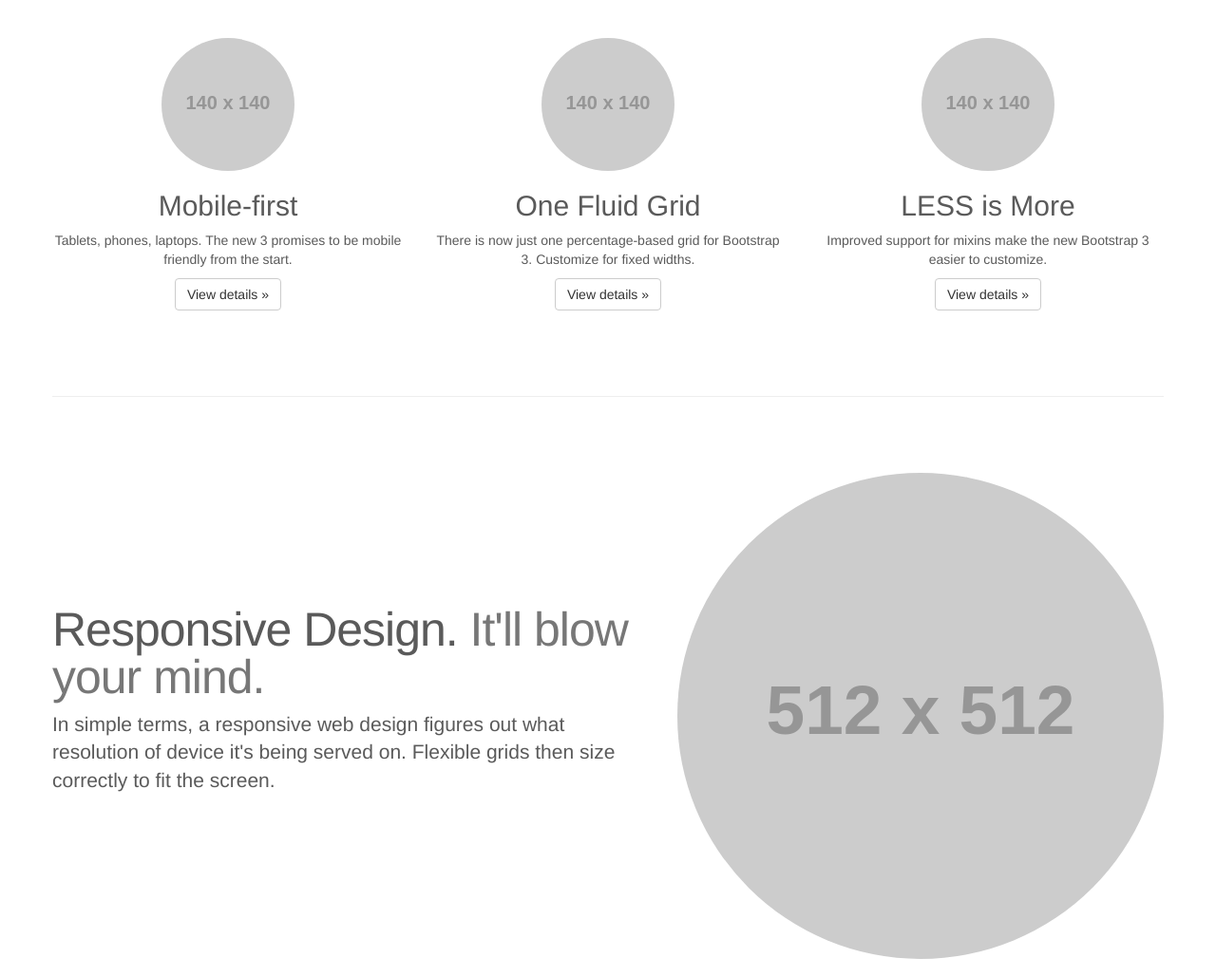
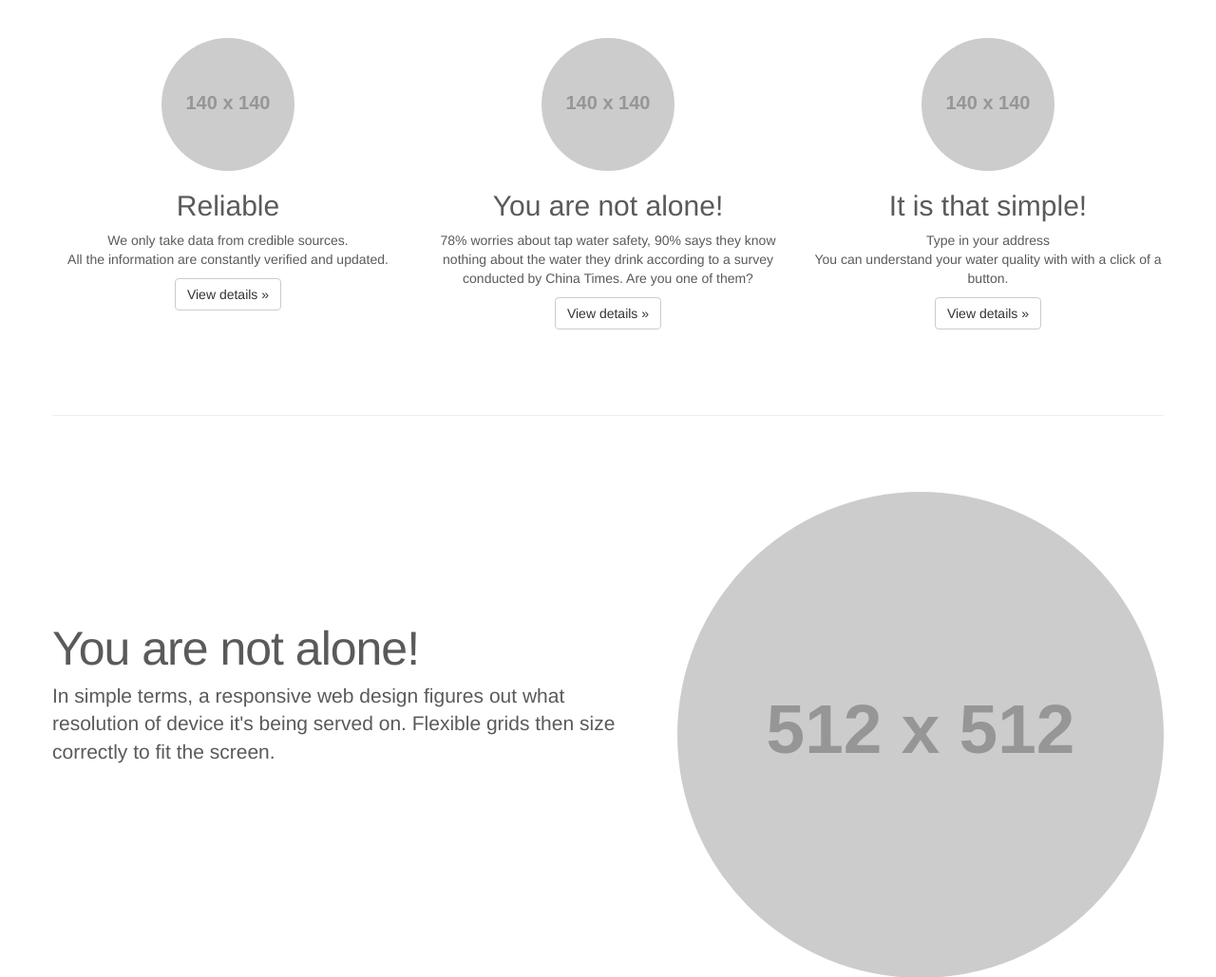
Before and after one commit to cckit/myh2o, a PHP site: page /home.php in a window 1280 px wide. Shown: the part 420-1449 px from the top of the page at 95% size. Run offline with PHP 8.4, Linux system fonts and the light colour scheme; grey boxes labelled with a size stand in for pictures from a placeholder-image service; some libraries are stand-ins or nearby versions.

Commit message:
Changed content of Home page

```diff
--- a/home.php
+++ b/home.php
@@ -26,8 +26,8 @@
                 <img src="http://www.bootply.com/assets/example/bg_suburb.jpg" class="img-responsive">
                 <div class="container">
                     <div class="carousel-caption">
-                        <h1>Some Short Slogan</h1>
-                        <p>Short short introduction</p>
+                        <h1>How SAFE is your water?</h1>
+                        <p>MyH<sub>2</sub>O helps you understand your own water better</p>
                         <pthis is="" an="" example="" layout="" with="" carousel="" that="" uses="" the="" bootstrap="" 3="" styles.<="" small="">
                             <p></p>
                             <p><a class="btn btn-lg btn-primary" href="#">Learn More</a>
@@ -40,8 +40,8 @@
                 <img src="http://lorempixel.com/1500/600/abstract/1" class="img-responsive">
                 <div class="container">
                     <div class="carousel-caption">
-                        <h1>Changes to....</h1>
-                        <p>(How to change?)</p>
+                        <h1>Easy, Accessible Water Testing</h1>
+                        <p>Purchase rapid testing kit <br> Request professional laboratory testing</p>
                         <p><a class="btn btn-large btn-primary" href="#">Learn more</a>
                         </p>
                     </div>
@@ -51,9 +51,9 @@
                 <img src="http://placehold.it/1500X500" class="img-responsive">
                 <div class="container">
                     <div class="carousel-caption">
-                        <h1>Map</h1>
-                        <p>bababa</p>
-                        <p><a class="btn btn-large btn-primary" href="#">Live Map</a>
+                        <h1>Be the Change</h1>
+                        <p>Join our champaign and Educate people</p>
+                        <p><a class="btn btn-large btn-primary" href="#">Sign up</a>
                         </p>
                     </div>
                 </div>
@@ -80,22 +80,22 @@
         <div class="row">
             <div class="col-md-4 text-center">
                 <img class="img-circle" src="http://placehold.it/140x140">
-                <h2>Mobile-first</h2>
-                <p>Tablets, phones, laptops. The new 3 promises to be mobile friendly from the start.</p>
+                <h2>Reliable</h2>
+                <p>We only take data from credible sources.<br>All the information are constantly verified and updated.</p>
                 <p><a class="btn btn-default" href="#">View details »</a>
                 </p>
             </div>
             <div class="col-md-4 text-center">
                 <img class="img-circle" src="http://placehold.it/140x140">
-                <h2>One Fluid Grid</h2>
-                <p>There is now just one percentage-based grid for Bootstrap 3. Customize for fixed widths.</p>
+                <h2>You are not alone!</h2>
+                <p>78% worries about tap water safety, 90% says they know nothing about the water they drink according to a survey conducted by China Times. Are you one of them?</p>
                 <p><a class="btn btn-default" href="#">View details »</a>
                 </p>
             </div>
             <div class="col-md-4 text-center">
                 <img class="img-circle" src="http://placehold.it/140x140">
-                <h2>LESS is More</h2>
-                <p>Improved support for mixins make the new Bootstrap 3 easier to customize.</p>
+                <h2>It is that simple!</h2>
+                <p>Type in your address<br>You can understand your water quality with with a click of a button.</p>
                 <p><a class="btn btn-default" href="#">View details »</a>
                 </p>
             </div>
@@ -109,7 +109,7 @@
 
         <div class="featurette">
             <img class="featurette-image img-circle pull-right" src="http://placehold.it/512">
-            <h2 class="featurette-heading">Responsive Design. <span class="text-muted">It'll blow your mind.</span></h2>
+            <h2 class="featurette-heading">You are not alone!<span class="text-muted"></span></h2>
             <p class="lead">In simple terms, a responsive web design figures out what resolution of device it's being served on. Flexible grids then size correctly to fit the screen.</p>
         </div>
 
```
